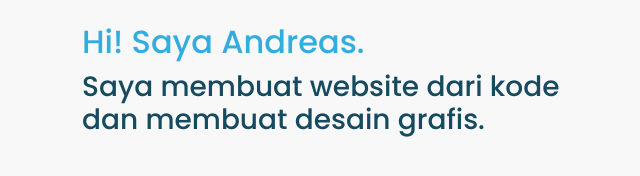
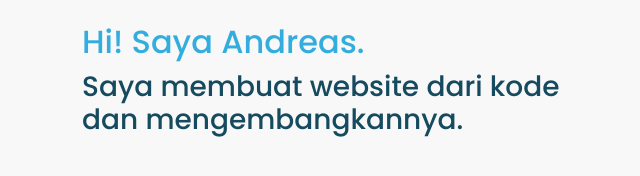
Before and after one commit to reasnovynt/reasnovynt.github.io, a website: page index.html in a window 1280 px wide. Shown: the part 316-492 px from the top of the page, without its empty margins (3-643 px from the left). Drawn offline with nearby package versions, Linux system fonts and the light colour scheme.

Commit message:
Update index

```diff
--- a/index.html
+++ b/index.html
@@ -20,7 +20,7 @@
             <div class="row align-items-center vh-100">
                 <div class="col">
                     <h2><a href="about.html">Hi! Saya Andreas.</a></h2>
-                    <h3>Saya membuat website dari kode <br> dan membuat desain grafis.</h3>
+                    <h3>Saya membuat website dari kode <br> dan mengembangkannya.</h3>
                 </div>
             </div>
         </section>
```
